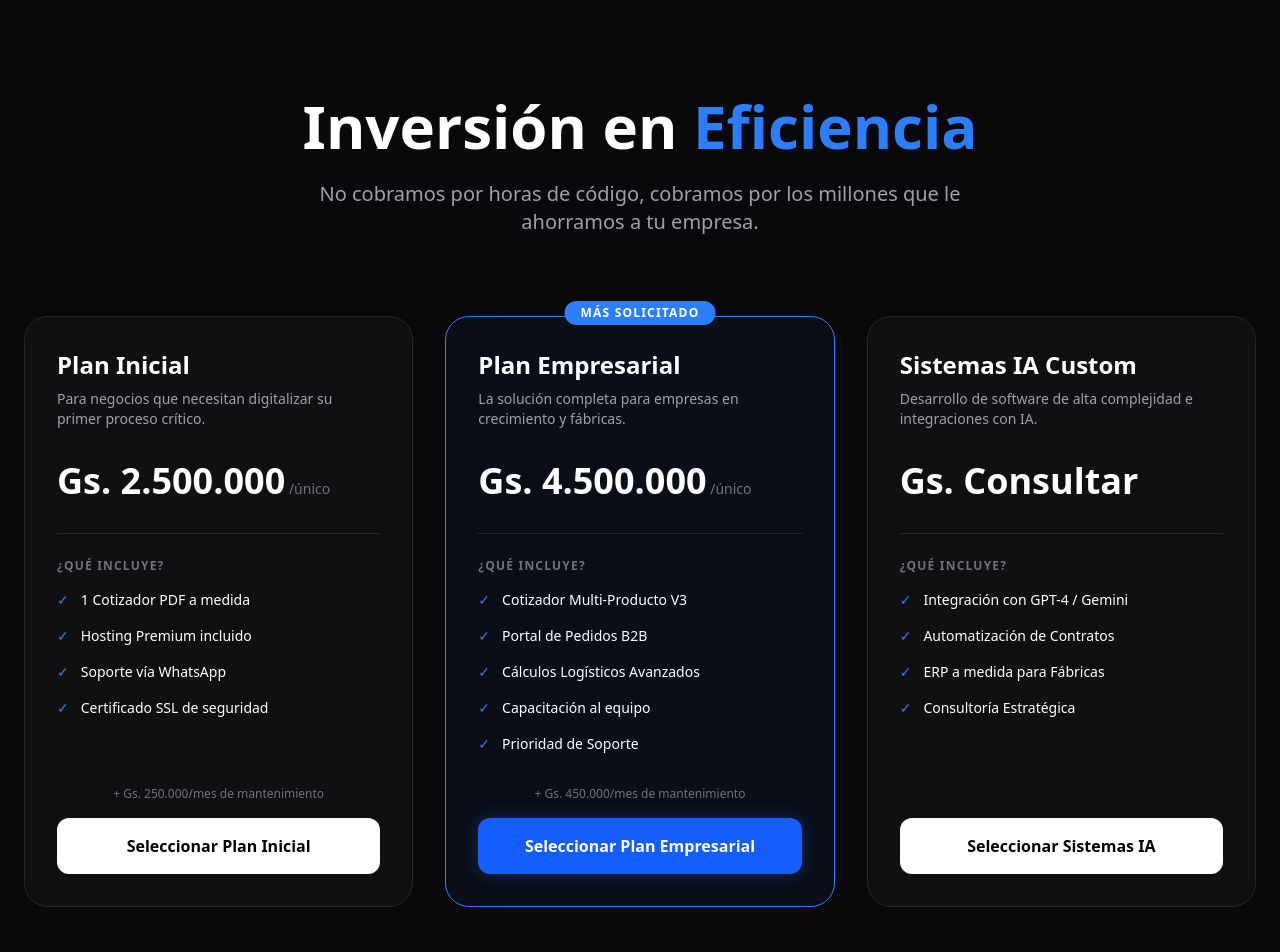
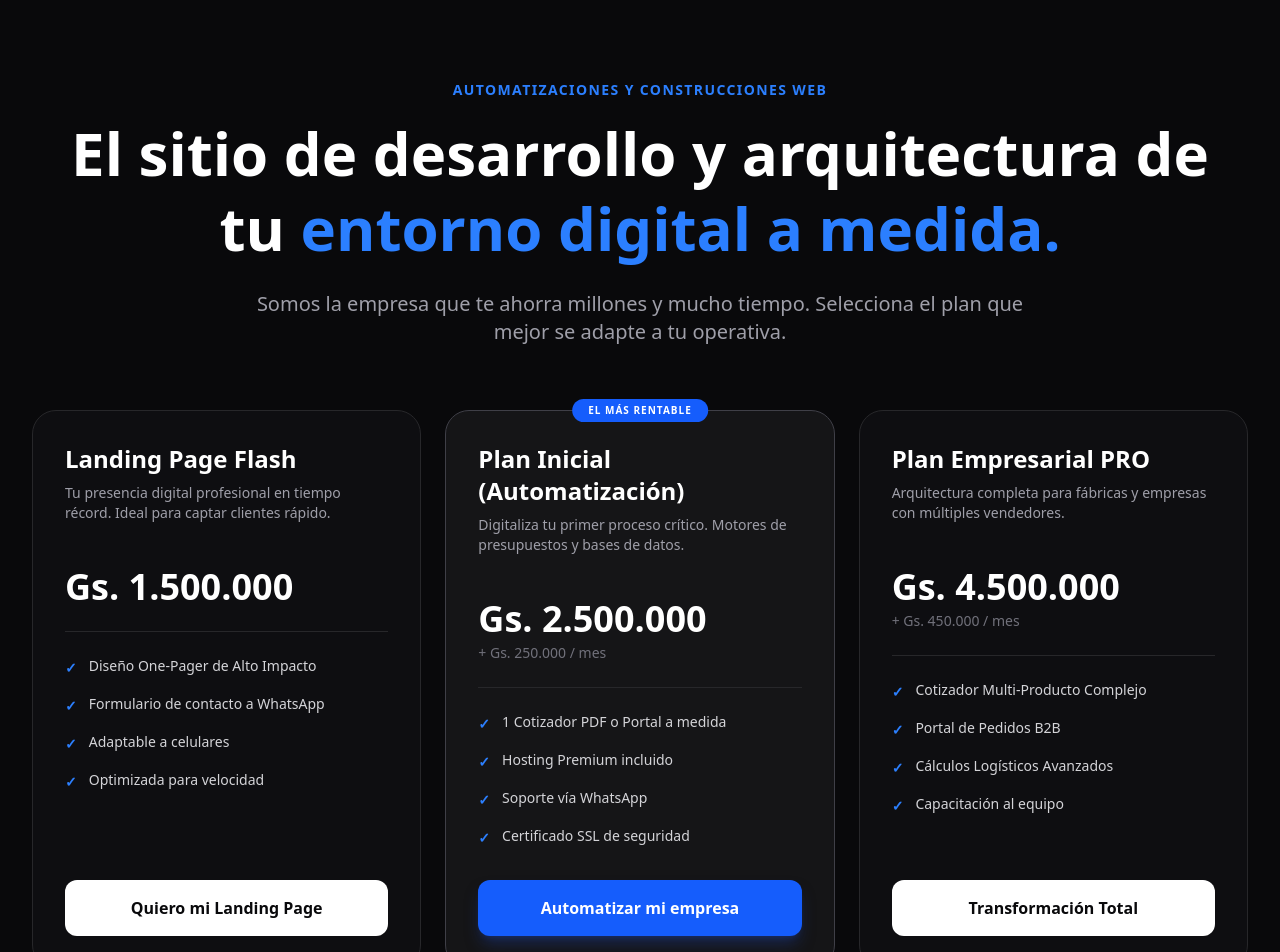
Before and after one commit to oscaramarilla/aycweb, a Next.js app: page / in a window 1280 px wide. Shown: the top 952 px of the page. Built offline with nearby package versions, Linux system fonts and the light colour scheme.

Commit message:
Actualizacion de logo y portada 2

```diff
--- a/app/page.tsx
+++ b/app/page.tsx
@@ -1,101 +1,191 @@
 "use client";
+import { useState } from "react";
 
 export default function PreciosAYC() {
-  const whatsappLink = "https://wa.me/595985864209?text=Hola%20Oscar,%20quiero%20consultar%20por%20el%20Plan%20";
+  const [planSeleccionado, setPlanSeleccionado] = useState<number | null>(null);
 
   const planes = [
     {
-      nombre: "Plan Inicial",
-      precio: "2.500.000",
-      mantenimiento: "250.000",
-      descripcion: "Para negocios que necesitan digitalizar su primer proceso crítico.",
-      features: ["1 Cotizador PDF a medida", "Hosting Premium incluido", "Soporte vía WhatsApp", "Certificado SSL de seguridad"],
-      cta: "Plan Inicial",
+      id: 1,
+      nombre: "Landing Page Flash",
+      precio: "1.500.000",
+      mantenimiento: "0",
+      descripcion: "Tu presencia digital profesional en tiempo récord. Ideal para captar clientes rápido.",
+      features: ["Diseño One-Pager de Alto Impacto", "Formulario de contacto a WhatsApp", "Adaptable a celulares", "Optimizada para velocidad"],
+      condiciones: "Pago 100% adelantado para iniciar el desarrollo. Entrega en 3 a 5 días hábiles.",
+      anticipo: "1.500.000",
+      cta: "Quiero mi Landing Page",
       color: "zinc"
     },
     {
-      nombre: "Plan Empresarial",
-      precio: "4.500.000",
-      mantenimiento: "450.000",
+      id: 2,
+      nombre: "Plan Inicial (Automatización)",
+      precio: "2.500.000",
+      mantenimiento: "250.000",
       popular: true,
-      descripcion: "La solución completa para empresas en crecimiento y fábricas.",
-      features: ["Cotizador Multi-Producto V3", "Portal de Pedidos B2B", "Cálculos Logísticos Avanzados", "Capacitación al equipo", "Prioridad de Soporte"],
-      cta: "Plan Empresarial",
+      descripcion: "Digitaliza tu primer proceso crítico. Motores de presupuestos y bases de datos.",
+      features: ["1 Cotizador PDF o Portal a medida", "Hosting Premium incluido", "Soporte vía WhatsApp", "Certificado SSL de seguridad"],
+      condiciones: "Anticipo del 50% para iniciar. El 50% restante al finalizar el mes con la entrega. Luego, mantenimiento mensual.",
+      anticipo: "1.250.000",
+      cta: "Automatizar mi empresa",
       color: "blue"
     },
     {
-      nombre: "Sistemas IA Custom",
-      precio: "Consultar",
-      mantenimiento: "Variable",
-      descripcion: "Desarrollo de software de alta complejidad e integraciones con IA.",
-      features: ["Integración con GPT-4 / Gemini", "Automatización de Contratos", "ERP a medida para Fábricas", "Consultoría Estratégica"],
-      cta: "Sistemas IA",
+      id: 3,
+      nombre: "Plan Empresarial PRO",
+      precio: "4.500.000",
+      mantenimiento: "450.000",
+      descripcion: "Arquitectura completa para fábricas y empresas con múltiples vendedores.",
+      features: ["Cotizador Multi-Producto Complejo", "Portal de Pedidos B2B", "Cálculos Logísticos Avanzados", "Capacitación al equipo"],
+      condiciones: "Anticipo del 50% para iniciar. El 50% restante al finalizar el mes con la entrega. Mantenimiento mensual premium.",
+      anticipo: "2.250.000",
+      cta: "Transformación Total",
       color: "zinc"
     }
   ];
 
   return (
-    <main className="min-h-screen bg-zinc-950 text-white py-24 px-6">
+    <main className="min-h-screen bg-zinc-950 text-white py-20 px-4 md:px-8 font-sans selection:bg-blue-500/30">
       <div className="max-w-7xl mx-auto">
-        <div className="text-center mb-20">
-          <h1 className="text-4xl md:text-6xl font-black mb-6">Inversión en <span className="text-blue-500">Eficiencia</span></h1>
-          <p className="text-zinc-400 text-xl max-w-2xl mx-auto">
-            No cobramos por horas de código, cobramos por los millones que le ahorramos a tu empresa.
+
+        {/* ENCABEZADO */}
+        <div className="text-center mb-16">
+          <span className="text-blue-500 font-black tracking-widest uppercase text-sm mb-4 block">Automatizaciones y Construcciones Web</span>
+          <h1 className="text-4xl md:text-6xl font-black mb-6 leading-tight">
+            El sitio de desarrollo y arquitectura de tu <span className="text-blue-500">entorno digital a medida.</span>
+          </h1>
+          <p className="text-zinc-400 text-lg md:text-xl max-w-3xl mx-auto">
+            Somos la empresa que te ahorra millones y mucho tiempo. Selecciona el plan que mejor se adapte a tu operativa.
           </p>
         </div>
 
-        <div className="grid grid-cols-1 md:grid-cols-3 gap-8">
-          {planes.map((plan, index) => (
-            <div key={index} className={`relative p-8 rounded-3xl border ${plan.popular ? 'border-blue-500 bg-blue-900/10' : 'border-zinc-800 bg-zinc-900/50'} flex flex-col`}>
+        {/* TARJETAS DE PRECIOS */}
+        <div className="grid grid-cols-1 md:grid-cols-3 gap-6 mb-16">
+          {planes.map((plan) => (
+            <div
+              key={plan.id}
+              className={`relative p-8 rounded-3xl border transition-all duration-300 flex flex-col cursor-pointer hover:-translate-y-2 ${
+                planSeleccionado === plan.id
+                  ? 'border-blue-500 bg-blue-900/20 shadow-[0_0_30px_rgba(37,99,235,0.2)]'
+                  : plan.popular
+                    ? 'border-zinc-700 bg-zinc-900/80 hover:border-blue-400'
+                    : 'border-zinc-800 bg-zinc-900/40 hover:border-zinc-600'
+              }`}
+              onClick={() => {
+                setPlanSeleccionado(plan.id);
+                document.getElementById("checkout-section")?.scrollIntoView({ behavior: "smooth" });
+              }}
+            >
               {plan.popular && (
-                <span className="absolute -top-4 left-1/2 -translate-x-1/2 bg-blue-500 text-white text-xs font-black px-4 py-1 rounded-full uppercase tracking-widest">
-                  Más Solicitado
+                <span className="absolute -top-3 left-1/2 -translate-x-1/2 bg-blue-600 text-white text-[10px] font-black px-4 py-1 rounded-full uppercase tracking-widest">
+                  El más rentable
                 </span>
               )}
 
               <h3 className="text-2xl font-bold mb-2">{plan.nombre}</h3>
-              <p className="text-zinc-400 text-sm mb-6 min-h-[48px]">{plan.descripcion}</p>
+              <p className="text-zinc-400 text-sm mb-6 min-h-[60px]">{plan.descripcion}</p>
 
-              <div className="mb-8">
+              <div className="mb-6">
                 <span className="text-4xl font-black">Gs. {plan.precio}</span>
-                {plan.mantenimiento !== "Variable" && <span className="text-zinc-500 text-sm"> /único</span>}
+                {plan.mantenimiento !== "0" && <span className="text-zinc-500 text-sm block mt-1">+ Gs. {plan.mantenimiento} / mes</span>}
               </div>
 
-              <div className="mb-8 border-t border-zinc-800 pt-6">
-                <p className="text-xs font-bold text-zinc-500 uppercase mb-4 tracking-widest">¿Qué incluye?</p>
+              <div className="mb-8 border-t border-zinc-800 pt-6 flex-grow">
                 <ul className="space-y-4">
                   {plan.features.map((feature, i) => (
-                    <li key={i} className="flex items-center gap-3 text-sm">
-                      <span className="text-blue-500">✓</span> {feature}
+                    <li key={i} className="flex items-start gap-3 text-sm text-zinc-300">
+                      <span className="text-blue-500 font-bold mt-0.5">✓</span> {feature}
                     </li>
                   ))}
                 </ul>
               </div>
 
-              <div className="mt-auto">
-                {plan.mantenimiento !== "Variable" && (
-                  <p className="text-center text-xs text-zinc-500 mb-4">
-                    + Gs. {plan.mantenimiento}/mes de mantenimiento
-                  </p>
-                )}
-                <a
-                  href={`${whatsappLink}${plan.cta.replace(/\s+/g, '%20')}`}
-                  className={`block w-full text-center py-4 rounded-xl font-black transition-all ${plan.color === 'blue' ? 'bg-blue-600 hover:bg-blue-500 shadow-[0_0_20px_rgba(37,99,235,0.3)]' : 'bg-white text-black hover:bg-zinc-200'}`}
-                >
-                  Seleccionar {plan.cta}
-                </a>
-              </div>
+              <button
+                className={`w-full py-4 rounded-xl font-black transition-all ${
+                  planSeleccionado === plan.id || plan.color === 'blue'
+                    ? 'bg-blue-600 text-white shadow-lg shadow-blue-900/50'
+                    : 'bg-white text-zinc-950 hover:bg-zinc-200'
+                }`}
+              >
+                {planSeleccionado === plan.id ? 'Plan Seleccionado ↓' : plan.cta}
+              </button>
             </div>
           ))}
         </div>
 
-        <div className="mt-20 text-center bg-zinc-900 border border-zinc-800 p-10 rounded-3xl">
-          <h4 className="text-2xl font-bold mb-4">¿Necesitas una solución híbrida?</h4>
-          <p className="text-zinc-400 mb-8 max-w-xl mx-auto">Analizamos tu flujo de trabajo actual y armamos un presupuesto basado en el retorno de inversión para tu caso específico.</p>
-          <a href={whatsappLink + "Consultoria%20Hibrida"} className="text-blue-400 font-bold border-b border-blue-400 pb-1 hover:text-blue-300">
-            Hablar con un consultor ahora
-          </a>
+        {/* SECCIÓN DE CHECKOUT DINÁMICA */}
+        {planSeleccionado && (
+          <div id="checkout-section" className="max-w-4xl mx-auto bg-zinc-900 border border-zinc-800 rounded-3xl p-6 md:p-12 shadow-2xl animate-fade-in-up">
+
+            <div className="text-center mb-8 border-b border-zinc-800 pb-8">
+              <h2 className="text-2xl md:text-3xl font-black mb-4">Has seleccionado: <span className="text-blue-500">{planes.find(p => p.id === planSeleccionado)?.nombre}</span></h2>
+              <p className="text-zinc-400 text-lg">{planes.find(p => p.id === planSeleccionado)?.condiciones}</p>
+            </div>
+
+            <div className="grid grid-cols-1 md:grid-cols-2 gap-12">
+
+              {/* Instrucciones Bancarias */}
+              <div>
+                <h3 className="text-xl font-bold mb-6 flex items-center gap-2">
+                  <span className="bg-blue-500/20 text-blue-500 p-2 rounded-lg">🏦</span> Transferencia Bancaria
+                </h3>
+                <div className="bg-zinc-950 p-6 rounded-2xl border border-zinc-800 space-y-3 font-mono text-sm text-zinc-300">
+                  <p><span className="text-zinc-500">Banco:</span> Itaú</p>
+                  <p><span className="text-zinc-500">Titular:</span> Oscar Amarilla</p>
+                  <p><span className="text-zinc-500">C.I.:</span> 4499507</p>
+                  <p><span className="text-zinc-500">Cuenta:</span> 720601573</p>
+                  <p><span className="text-zinc-500">Alias / Celular:</span> 0985864209</p>
+                </div>
+              </div>
+
+              {/* Instrucciones Cripto */}
+              <div>
+                <h3 className="text-xl font-bold mb-6 flex items-center gap-2">
+                  <span className="bg-yellow-500/20 text-yellow-500 p-2 rounded-lg">⚡</span> Cripto (USDT)
+                </h3>
+                <div className="bg-zinc-950 p-6 rounded-2xl border border-zinc-800 space-y-3 text-sm text-zinc-300">
+                  <p className="text-zinc-500 font-mono mb-2">Red: Tron (TRC20) - Binance</p>
+                  <p className="font-mono text-xs md:text-sm break-all bg-zinc-900 p-3 rounded-lg border border-zinc-800 text-blue-400">
+                    TLUzuQDLjVwp4UDFAEFuypw5LmFf1K1PRQ
+                  </p>
+                </div>
+              </div>
+
+            </div>
+
+            {/* Resumen y Envío */}
+            <div className="mt-10 bg-blue-900/10 border border-blue-900/30 rounded-2xl p-6 text-center">
+              <p className="text-lg mb-2">Monto a transferir hoy (Anticipo):</p>
+              <p className="text-4xl font-black text-white mb-6">Gs. {planes.find(p => p.id === planSeleccionado)?.anticipo}</p>
+
+              <p className="text-sm text-zinc-400 mb-6">
+                * La factura legal correspondiente será preparada y emitida contra el comprobante de pago del anticipo.
+              </p>
+
+              <a
+                href={`https://wa.me/595985864209?text=Hola%20Oscar,%20acabo%20de%20seleccionar%20el%20${planes.find(p => p.id === planSeleccionado)?.nombre}%20en%20AYCweb.%20Aquí%20tienes%20el%20comprobante%20de%20pago%20del%20anticipo:`}
+                target="_blank"
+                rel="noopener noreferrer"
+                className="inline-block px-10 py-4 bg-blue-600 hover:bg-blue-500 text-white font-black text-lg rounded-xl transition-all shadow-lg hover:-translate-y-1 w-full md:w-auto"
+              >
+                Enviar comprobante por WhatsApp
+              </a>
+            </div>
+
+          </div>
+        )}
+
+        {/* GARANTÍA */}
+        <div className="mt-24 max-w-3xl mx-auto text-center border-t border-zinc-800 pt-16">
+          <div className="inline-flex items-center justify-center w-20 h-20 bg-zinc-900 border-4 border-blue-500 rounded-full mb-6">
+             <span className="text-3xl">🛡️</span>
+          </div>
+          <h3 className="text-2xl font-black mb-4">Garantía de Satisfacción Absoluta</h3>
+          <p className="text-zinc-400 text-lg">
+            Estamos tan seguros de la calidad y velocidad de nuestra arquitectura digital que te ofrecemos una <strong>garantía de 30 días</strong>. Si no te gusta nuestro trabajo, te devolvemos tu dinero sin hacer preguntas.
+          </p>
         </div>
+
       </div>
     </main>
   );
```
